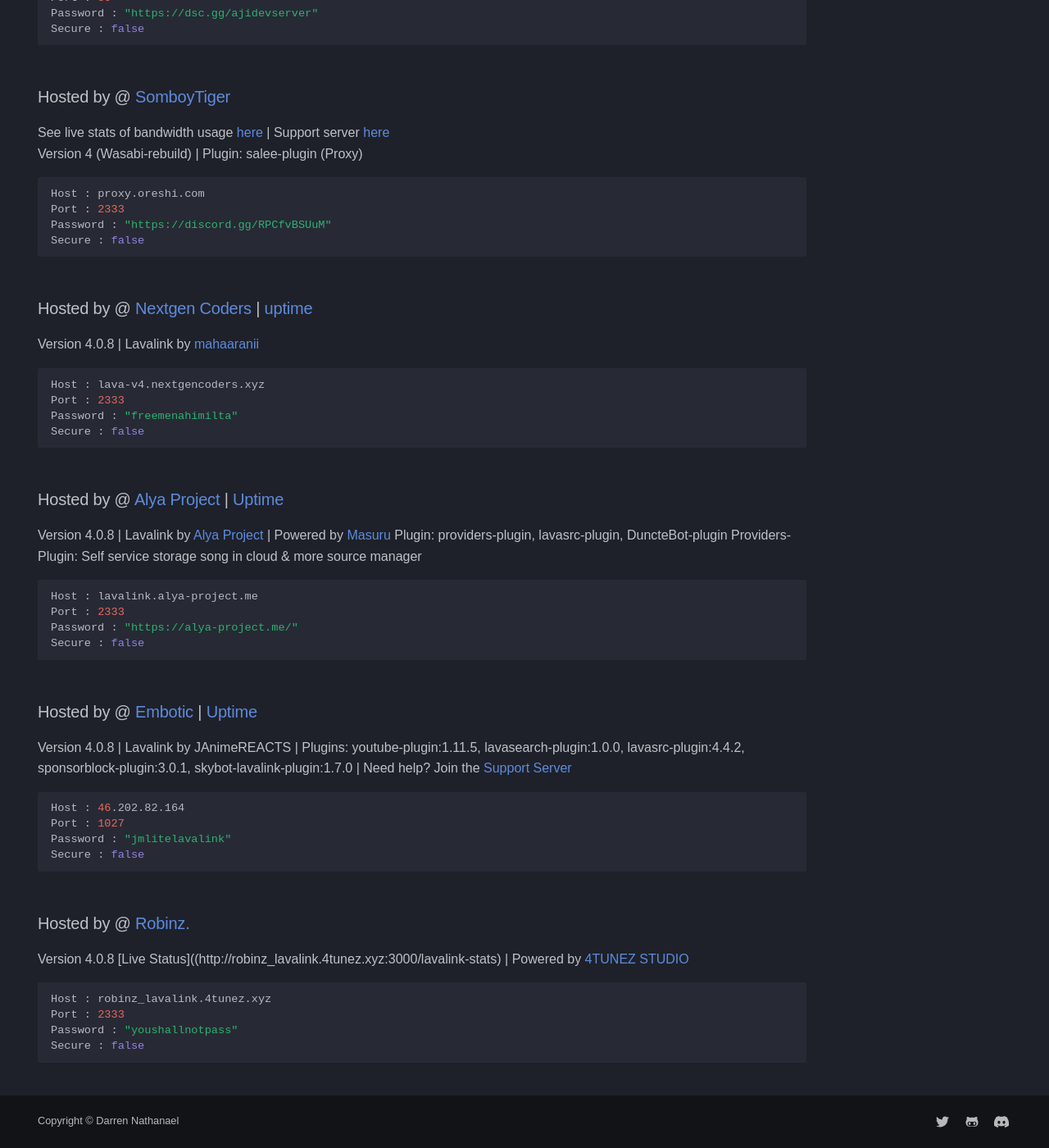
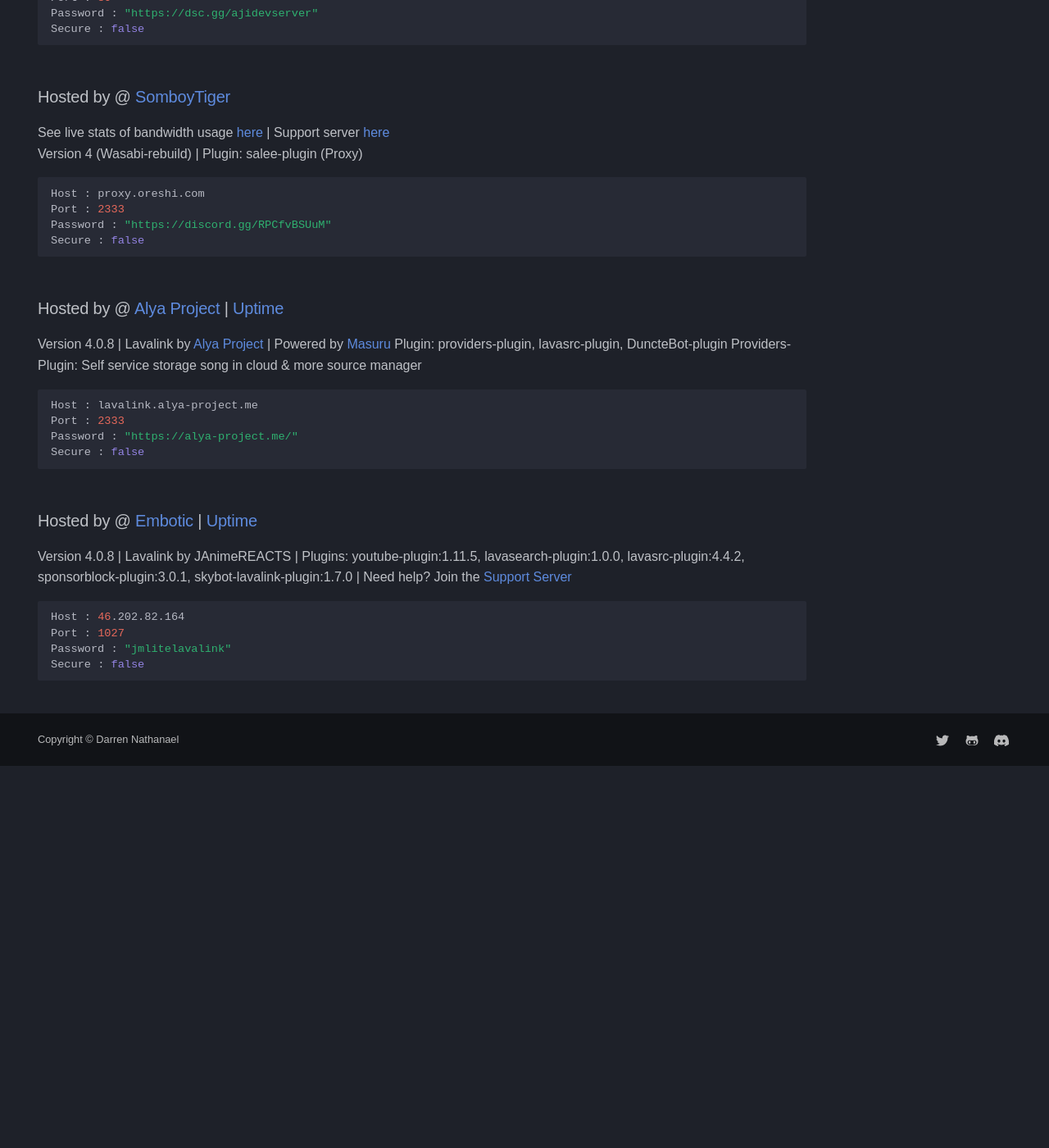
Before and after one commit to DarrenOfficial/lavalink-list, an MkDocs documentation site: the page built from docs/NoSSL/lavalink-without-ssl.md, in a window 1280 px wide and 1400 px high, scrolled down 1935 px. Shown: the whole window at 82% size. Built offline with MkDocs 1.6.1 and Material for MkDocs 9.7.7, drawn with Linux system fonts in a browser that asks for light colours; some web fonts are replaced; comment, search, counter and statistics services are not loaded; a style sheet for code colours, icons or effects is not loaded; after the commit the page ends 2869 px from its top, so only the background shows below that; some of the changed text lies outside the part shown.

Commit message:
Update lavalink-without-ssl.md

````diff
--- a/docs/NoSSL/lavalink-without-ssl.md
+++ b/docs/NoSSL/lavalink-without-ssl.md
@@ -106,16 +106,6 @@ Password : "https://discord.gg/RPCfvBSUuM"
 Secure : false
 ```
 
-
-### Hosted by @ [Nextgen Coders](https://discord.gg/9J9X4fzhSt) | [uptime](https://node.nextgencoders.xyz)
-Version 4.0.8 | Lavalink by [mahaaranii](https://discord.gg/9J9X4fzhSt)
-```bash
-Host : lava-v4.nextgencoders.xyz
-Port : 2333
-Password : "freemenahimilta"
-Secure : false
-```
-
 ### Hosted by @ [Alya Project](https://alya-project.me/) | [Uptime](https://status.masuru.in.th/report/uptime/3188c87fff29524380c8fd3cef7c299d/)
 Version 4.0.8 | Lavalink by [Alya Project](https://alya-project.me/) | Powered by [Masuru](https://masuru.in.th)
 Plugin: providers-plugin, lavasrc-plugin, DuncteBot-plugin
@@ -135,14 +125,3 @@ Port : 1027
 Password : "jmlitelavalink"
 Secure : false
 ```
-
-### Hosted by @ [Robinz.](https://robinz27-kappa.vercel.app/)
-
-Version 4.0.8
-[Live Status]((http://robinz_lavalink.4tunez.xyz:3000/lavalink-stats) | Powered by [4TUNEZ STUDIO](https://4tunez.xyz)
-```bash
-Host : robinz_lavalink.4tunez.xyz
-Port : 2333
-Password : "youshallnotpass"
-Secure : false
-```
````
